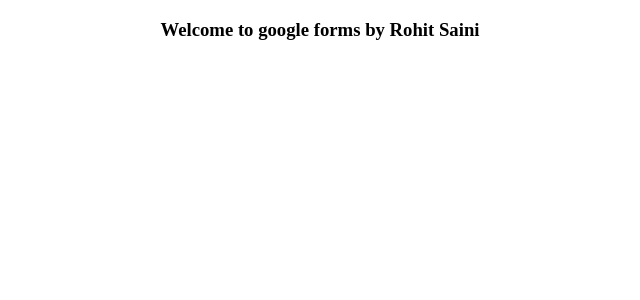
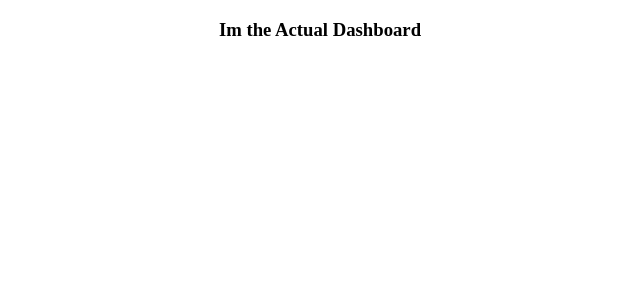
Before and after one commit to satoterin/React-Node-google-forms, a React (Create React App) app: page / in a window 1280 px wide. Shown: the top 300 px of the page, without its empty margins (320-960 px from the left). Built offline with nearby package versions, Linux system fonts and the light colour scheme.

Commit message:
router and pages initial setup

```diff
--- a/package.json
+++ b/package.json
@@ -9,6 +9,7 @@
     "@testing-library/user-event": "^7.1.2",
     "react": "^16.13.1",
     "react-dom": "^16.13.1",
+    "react-router-dom": "^5.2.0",
     "react-scripts": "3.4.1"
   },
   "scripts": {
--- a/src/App.js
+++ b/src/App.js
@@ -1,11 +1,12 @@
 import React from 'react';
-
+import Main from './Main';
 import './App.css';
 
 function App() {
   return (
     <div className="App">
-     <h3>Welcome to google forms by Rohit Saini</h3>
+
+     <Main />
     </div>
   );
 }
--- /dev/null
+++ b/src/Components/Dashboard.js
@@ -0,0 +1,12 @@
+import React from 'react';
+
+function Dashboard() {
+  return (
+    <div>
+     <h3>Im the Actual Dashboard</h3>
+
+    </div>
+  );
+}
+
+export default Dashboard;
--- /dev/null
+++ b/src/Components/Home.js
@@ -0,0 +1,20 @@
+import React from 'react'
+
+import Dashboard from './Dashboard'
+import LandingPage from './LandingPage'
+
+
+function App() {
+  //const authStatus = auth.isAuthenticated();
+  const authStatus = true
+
+  return (
+        authStatus ? (
+            <Dashboard />
+        ) : (
+          <LandingPage />
+        )
+  );
+}
+
+export default App
--- /dev/null
+++ b/src/Components/LandingPage.js
@@ -0,0 +1,13 @@
+import React from 'react';
+
+
+function LandingPage() {
+  return (
+    <div>
+
+     <p>Landing Page</p>
+    </div>
+  );
+}
+
+export default LandingPage;
--- /dev/null
+++ b/src/Main.js
@@ -0,0 +1,34 @@
+import React from 'react'
+
+import {
+  BrowserRouter as Router,
+  Route,
+  Switch,
+} from 'react-router-dom'
+
+import Home from './Components/Home'
+
+
+function Main() {
+  return (
+    <div>
+        <Router>
+            <Switch>
+                <Route exact path="/" component={Home}/>
+                <Route exact path="/login" component={Login}/>
+            </Switch>
+        </Router>
+    </div>
+  );
+}
+
+export default Main
+
+
+function Login(){
+    return (
+        <div>
+            <p>Login form goes here</p>
+        </div>
+    );
+}
```
Also changed, not shown: src/services/authService.js (added), 1 other file (tests, documents, lock files or other folders).
